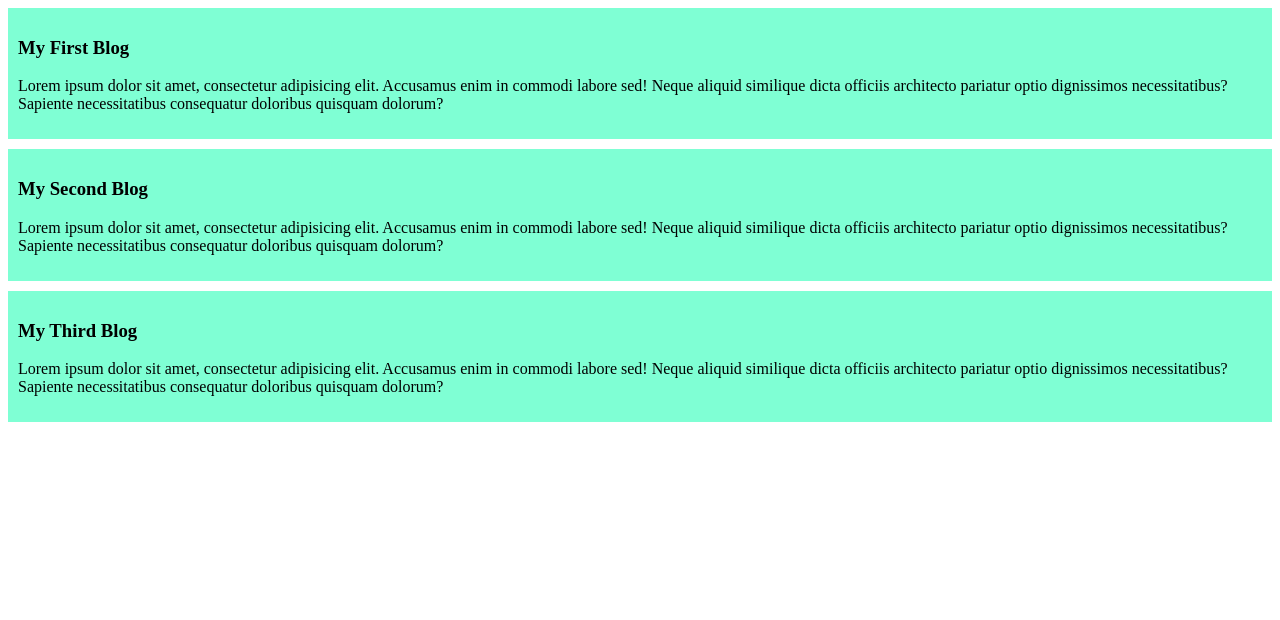
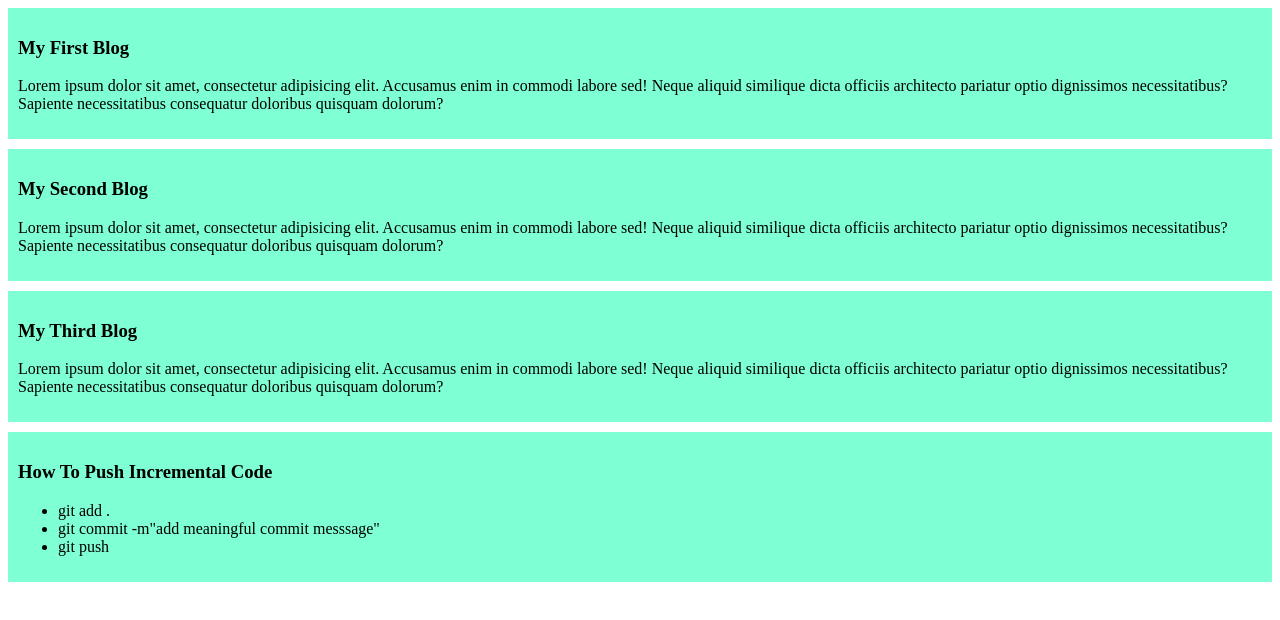
Before and after one commit to NafiunSakin/my-simple-website, a plain HTML site: page index.html in a window 1280 px wide. Drawn offline with Linux system fonts and the light colour scheme.

Commit message:
added a list how to push code

```diff
--- a/index.html
+++ b/index.html
@@ -19,5 +19,13 @@
         <h3>My Third Blog</h3>
         <p>Lorem ipsum dolor sit amet, consectetur adipisicing elit. Accusamus enim in commodi labore sed! Neque aliquid similique dicta officiis architecto pariatur optio dignissimos necessitatibus? Sapiente necessitatibus consequatur doloribus quisquam dolorum?</p>
     </div>
+    <div>
+        <h3>How To Push Incremental Code</h3>
+        <ul>
+            <li>git add . </li>
+            <li>git commit -m"add meaningful commit messsage"</li>
+            <li>git push</li>
+        </ul>
+    </div>
 </body>
 </html>
```
